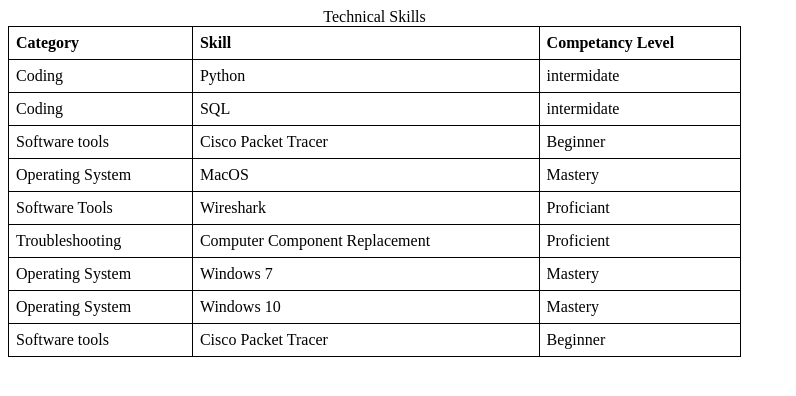
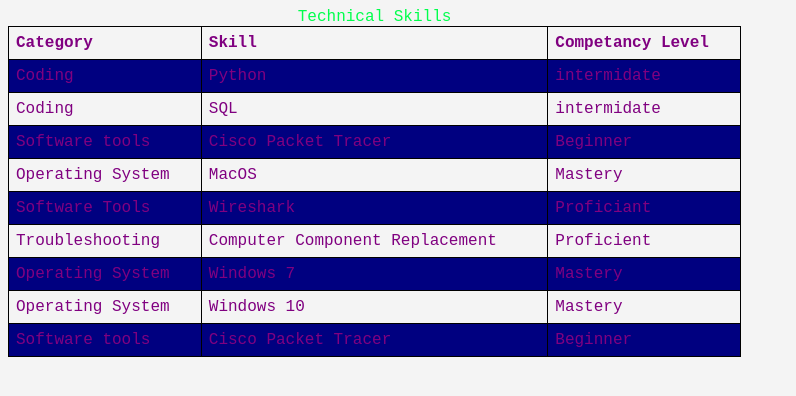
Before and after one commit to yali01-su/ist263, a plain HTML site: page lab06/Skills.html in a window 1280 px wide. Shown: the whole page, without its empty margins (0-796 px from the left). Drawn offline with Linux system fonts and the light colour scheme.

Commit message:
Update Skills.html

```diff
--- a/lab06/Skills.html
+++ b/lab06/Skills.html
@@ -2,6 +2,7 @@
 <html lang="en">
 <head>
     <meta charset="UTF-8">
+    <link rel="stylesheet" href="styles.css">
     <title>Skills</title>
     <style>
         table {
@@ -15,10 +16,12 @@
             padding: 7px;
             text-align: left;
         }
+
+
     </style>
 </head>
 <body>
-    <Table>
+    <Table class="special">
         <caption>Technical Skills</caption>
         <tr>
             <th>Category</th>
@@ -26,7 +29,7 @@
             <th>Competancy Level</th>
 
         </tr>
-        <tr>
+        <tr class="evenrow">
             <td>Coding</td>
             <td>Python</td>
             <td>intermidate</td>
@@ -38,7 +41,7 @@
             <td>intermidate</td>
 
         </tr>
-        <tr>
+        <tr class="evenrow">
             <td>Software tools</td>
             <td>Cisco Packet Tracer</td>
             <td>Beginner</td>
@@ -51,7 +54,7 @@
             <td>MacOS</td>
             <td>Mastery</td>
 
-        <tr>
+        <tr class="evenrow">
             <td>Software Tools</td>
             <td>Wireshark</td>
             <td>Proficiant</td>
@@ -65,7 +68,7 @@
 
         </tr>
 
-        <tr>
+        <tr class="evenrow">
             <td>Operating System</td>
             <td>Windows 7</td>
             <td>Mastery</td>
@@ -79,7 +82,7 @@
 
         </tr>
 
-        <tr>
+        <tr class="evenrow">
             <td>Software tools</td>
             <td>Cisco Packet Tracer</td>
             <td>Beginner</td>
```
